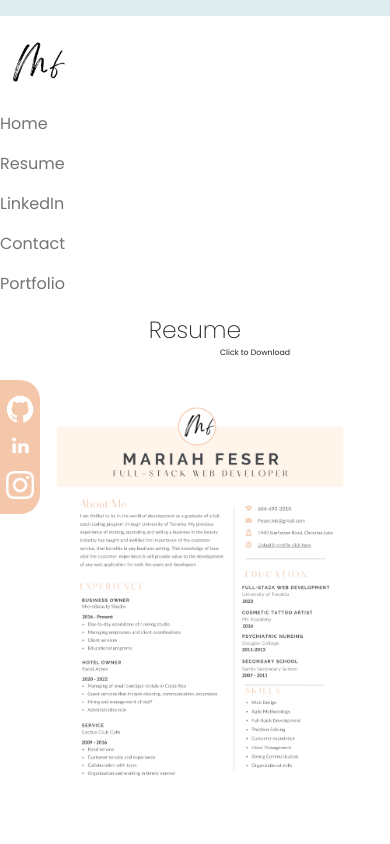
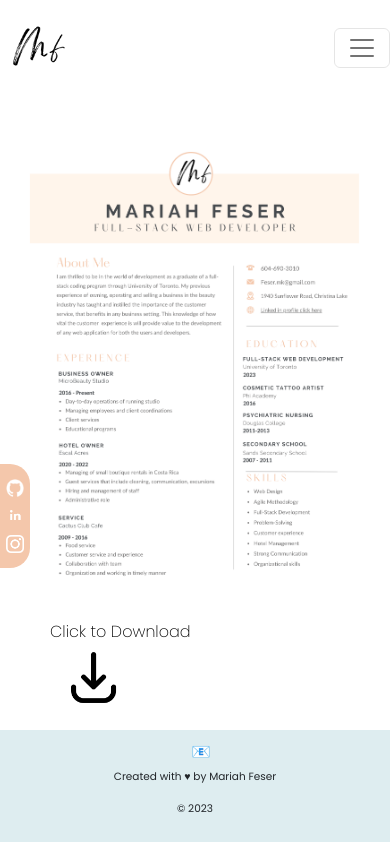
Before and after one commit to peachysnicker/portfolio-react, a React (Create React App) app: page /resume in a window 390 px wide. Shown: the top 844 px of the page. Built offline with nearby package versions, Linux system fonts and the light colour scheme.

Commit message:
added responsiveness

```diff
--- a/src/Index.css
+++ b/src/Index.css
@@ -8,10 +8,10 @@ input:focus::placeholder {
 }
 
 /* Top Bar Styles */
-#thanks {
-    background-color: #DEEDF0;
+nav {
+  background-color: #FFF;
+  z-index: 97;
 }
-
 
 /* Centered text */
 .centered {
@@ -25,16 +25,8 @@ input:focus::placeholder {
     animation: fadeIn 4s;
   }
 
-  @media screen and (max-width: 670px) {
-    .centered {
-      font-size: 5.5vw;
-      top: 60%;
-    }
-  }
-
-  /* Centered Sub-text */
 .centered-subtext {
-    position: absolute;
+    position:absolute;
     top: 68%;
     left: 50%;
     transform: translate(-50%, -50%);
@@ -48,6 +40,21 @@ input:focus::placeholder {
     .centered-subtext {
       font-size: 2.5vw;
       top: 65%;
+    }
+    .centered {
+      font-size: 5.5vw;
+      top: 68%
+    }
+  }
+    @media screen and (max-width: 440px) {
+    .centered{
+      font-size: 6vw;
+      top: 20%
+    }
+
+    .centered-subtext {
+      font-size: 2.5vw;
+      top: 23%;
     }
   }
 
@@ -76,6 +83,12 @@ input:focus::placeholder {
     .socials {
         top: 45%;
         width: 40px;
+    }
+  }
+@media screen and (max-width: 440px) {
+    .socials {
+        top: 55%;
+        width: 30px;
     }
   }
 
@@ -120,6 +133,9 @@ input:focus::placeholder {
   .bounce {
     top: 65%;
     left: 45%;
+  }
+  .arrow {
+    display: none;
   }
 }
 
@@ -182,6 +198,22 @@ input:focus::placeholder {
     }
   }
 
+  @media screen and (max-width: 440px) {
+    .aboutContainer{
+      padding-top: 30px;
+      padding-left: 50px;
+      padding-right: 30px;
+      padding-bottom: 80px;
+    }
+    .aboutTitle {
+       font-size: 5vw;
+    }
+    .aboutText{
+      font-size: 5vw;
+    }
+
+  }
+
 /* Resume Styles */
 .resumeContainer{
 	width: 100%;
@@ -239,13 +271,26 @@ input:focus::placeholder {
   padding-bottom: 100px;
 }
 
+.downloadContainer2{
+  display: none;
+}
+
 @media screen and (max-width: 670px) {
     .resumeTitle{
       font-size: 6vw;
     }
 
-    .resumeDownload{
-      font-size: 2vw;
+    .resumeDownload2{
+      padding-left: 50px;
+      padding-bottom: 0;
+      margin-bottom: 0;
+      font-weight: 200;
+      color: #000;
+    }
+
+    .downloadLink{
+      padding-left: 60px;
+      padding-bottom: 20px;
     }
 
     .resumeImage{
@@ -253,10 +298,54 @@ input:focus::placeholder {
        padding-left: 50px;
     }
 
-    .downloadIcon {
-      width: 18%;
+    /* .downloadIcon {
+      width: 8%;
+    } */
+
+    .downloadContainer{
+      visibility: hidden;
+    }
+
+    .downloadContainer2{
+      display:contents;
+    }
+
+  }
+
+  @media screen and (max-width: 440px) {
+    .downloadContainer{
+      visibility: hidden;
+    }
+
+    .downloadContainer2{
+      padding-left: 30%;
+    }
+
+    .resumeDownload2{
+      padding-bottom: 0;
+      margin-bottom: 0;
+      font-weight: 200;
+      color: #000;
+    }
+
+    .downloadLink{
+      padding-left: 60px;
+      padding-bottom: 20px;
+    }
+
+    .resumeImage{
+      width: 100%;
+       padding-left: 22px;
+       padding-right: 22px;
+       padding-bottom: 30px;
+       padding-top: 0;
+    }
+
+    .downloadIcon2 {
+      width: 20%;
     }
   }
+
 
 /* Contact Styles */
 #waviy {
@@ -360,7 +449,7 @@ input:focus, textarea:focus, select:focus {
   border-radius: 20px;
   transition: all 0.2s ease 0s;
   cursor: pointer;
-  }
+  } */
 
 button:hover {
   box-shadow: 0px 10px 15px #ffd3b7;
--- a/src/components/AboutMe.js
+++ b/src/components/AboutMe.js
@@ -23,7 +23,7 @@ const AboutMe = () => {
     <div id="about" className="aboutContainer">
       <div>
         {/* <h2 className="reveal">About Me</h2> */}
-        <h3 className="reveal1 aboutTitle">Let me introduce myself!</h3>
+        <h3 className="reveal aboutTitle">Let me introduce myself!</h3>
         <p className="reveal aboutSubTitle">
           My name is Mariah Feser, I am a full-stack developer from British
           Columbia, Canada.
--- a/src/components/Header.js
+++ b/src/components/Header.js
@@ -1,14 +1,17 @@
-import React from "react";
+import React, { useState } from "react";
 import { Link } from "react-router-dom";
 import "bootstrap/dist/css/bootstrap.css";
 
 const Header = () => {
+  const [isMenuOpen, setIsMenuOpen] = useState(false);
+
+  const toggleMenu = () => {
+    setIsMenuOpen(!isMenuOpen);
+  };
+
   return (
     <header>
-      <div id="thanks" className="m-0">
-        <p className="p-2 m-0 text-center"></p>
-      </div>
-      <nav className="navbar navbar-expand-lg navbar-light">
+      <nav className="navbar navbar-expand-lg">
         <img
           id="logo"
           src="./images/logo.png"
@@ -17,9 +20,15 @@ const Header = () => {
           className="d-inline-block align-top d-flex justify-content-start"
           alt="Mariah's Logo"
         />
-        <div className="navbar-collapse" id="navbarNav">
+        <button className="navbar-toggler" type="button" onClick={toggleMenu}>
+          <span className="navbar-toggler-icon"></span>
+        </button>
+        <div
+          className={`collapse navbar-collapse ${isMenuOpen ? "show" : ""}`}
+          id="navbarNav"
+        >
           <ul className="navbar-nav">
-            <li className="nav-item active">
+            <li className="nav-item">
               <Link className="nav-link" to="/">
                 Home <span className="sr-only"></span>
               </Link>
--- a/src/components/Landing.js
+++ b/src/components/Landing.js
@@ -1,8 +1,6 @@
-import Socials from "./Socials";
-
 const Landing = () => {
   return (
-    <section>
+    <div>
       <img
         id="landing"
         src="./images/landing-image.png"
@@ -11,7 +9,6 @@ const Landing = () => {
         className="d-inline-block align-top d-flex justify-content-start"
         alt="Mariah's Landing"
       />
-      <div>
       <h6 className="centered">Mariah Feser</h6>
       <p className="centered-subtext">Full-Stack Developer</p>
       <div className="bounce">
@@ -20,7 +17,6 @@ const Landing = () => {
         </a>
       </div>
     </div>
-    </section>
   );
 };
 
--- a/src/pages/Resume.js
+++ b/src/pages/Resume.js
@@ -3,8 +3,10 @@ import React from "react";
 
 const Resume = () => {
   return (
+    <div>
       <div id="resume" className="resumeContainer">
-      <p className="resumeTitle">Resume</p>
+        {/* <p className="resumeTitle">Resume</p> */}
+
         <div className="downloadContainer">
           <p className="resumeDownload">Click to Download</p>
           <a href="./images/resume.pdf" download>
@@ -16,7 +18,26 @@ const Resume = () => {
           </a>
         </div>
 
-      <img className="resumeImage" src="./images/resume.png" alt="resume"></img>
+        <img
+          className="resumeImage"
+          src="./images/resume.png"
+          alt="resume"
+        ></img>
+        <div className="downloadContainer2">
+          <a href="./images/resume.pdf" download>
+            <p className="resumeDownload2">Click to Download</p>
+          </a>
+          <div className="downloadLink">
+            <a href="./images/resume.pdf" download>
+              <img
+                className="downloadIcon2"
+                src="./images/download.png"
+                alt="download symbol"
+              ></img>
+            </a>
+          </div>
+        </div>
+      </div>
     </div>
   );
 };
```
Also changed, not shown: src/pages/Contact.js (+0 -7 lines). Lines whose indentation alone changed are shown as unchanged.
